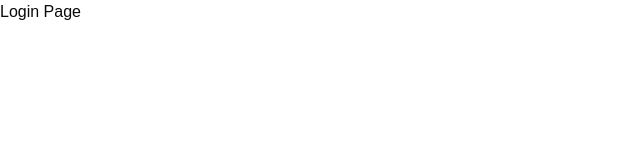
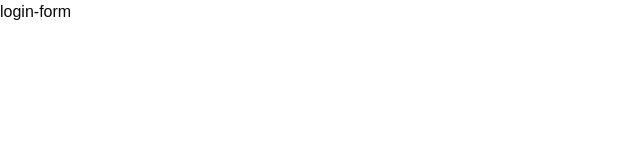
Before and after one commit to IncridableAcuman/user-management, a React (Vite) app in the folder frontend/: page /login in a window 1280 px wide. Shown: the top 160 px of the page, without its empty margins (0-640 px from the left). Built offline with nearby package versions, Linux system fonts and the light colour scheme.

Commit message:
ui refactored

```diff
--- a/frontend/src/app/App.tsx
+++ b/frontend/src/app/App.tsx
@@ -1,6 +1,6 @@
 import {Routes,Route} from "react-router-dom";
 import DashboardPage from "@/pages/dashboard/ui/dashboard-page.tsx";
-import LoginPage from "@/pages/login/ui/login-page";
+import {LoginPage} from "@/pages/login/ui/login-page";
 import RegisterPage from "@/pages/register/ui/register-page";
 import ResetPasswordPage from "@/pages/reset-password/ui/reset-password-page";
 import ForgotPasswordPage from "@/pages/forgot-password/ui/forgot-password-page";
--- /dev/null
+++ b/frontend/src/features/auth-login/index.ts
@@ -0,0 +1 @@
+export * from "./ui/login-form";
--- /dev/null
+++ b/frontend/src/features/auth-login/ui/login-form.tsx
@@ -0,0 +1,6 @@
+
+export const LoginForm = () => {
+  return (
+    <div>login-form</div>
+  )
+}
--- /dev/null
+++ b/frontend/src/features/auth-register/index.ts
@@ -0,0 +1 @@
+export * from "./ui/register-form"
--- /dev/null
+++ b/frontend/src/features/auth-register/ui/register-form.tsx
@@ -0,0 +1,6 @@
+
+export const RegisterForm = () => {
+  return (
+    <div>register-form</div>
+  )
+}
--- a/frontend/src/pages/login/ui/login-page.tsx
+++ b/frontend/src/pages/login/ui/login-page.tsx
@@ -1,8 +1,7 @@
-const LoginPage = () => {
+import { LoginForm } from "@/features/auth-login"
+
+export const LoginPage = () => {
     return (
-        <div>
-            <h1>Login Page</h1>
-        </div>
+        <LoginForm/>
     )
 }
-export default LoginPage;
```
